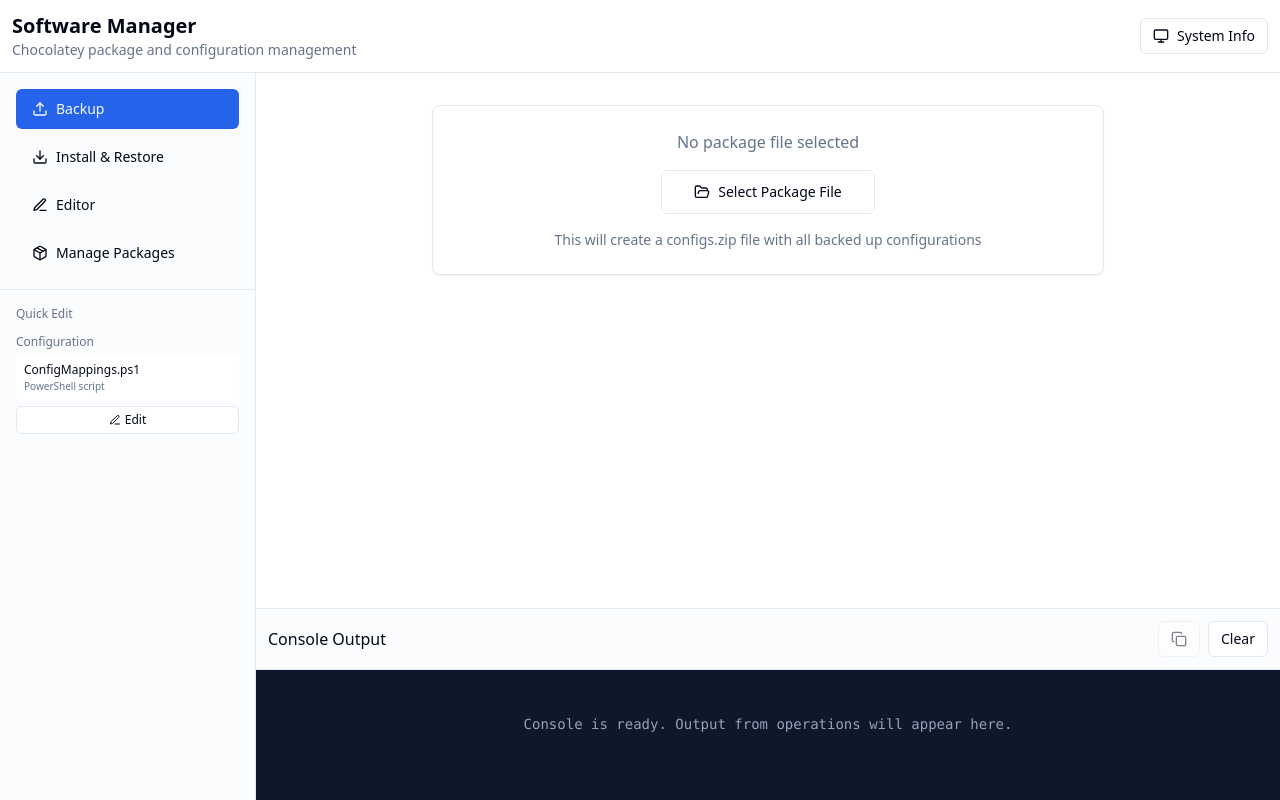
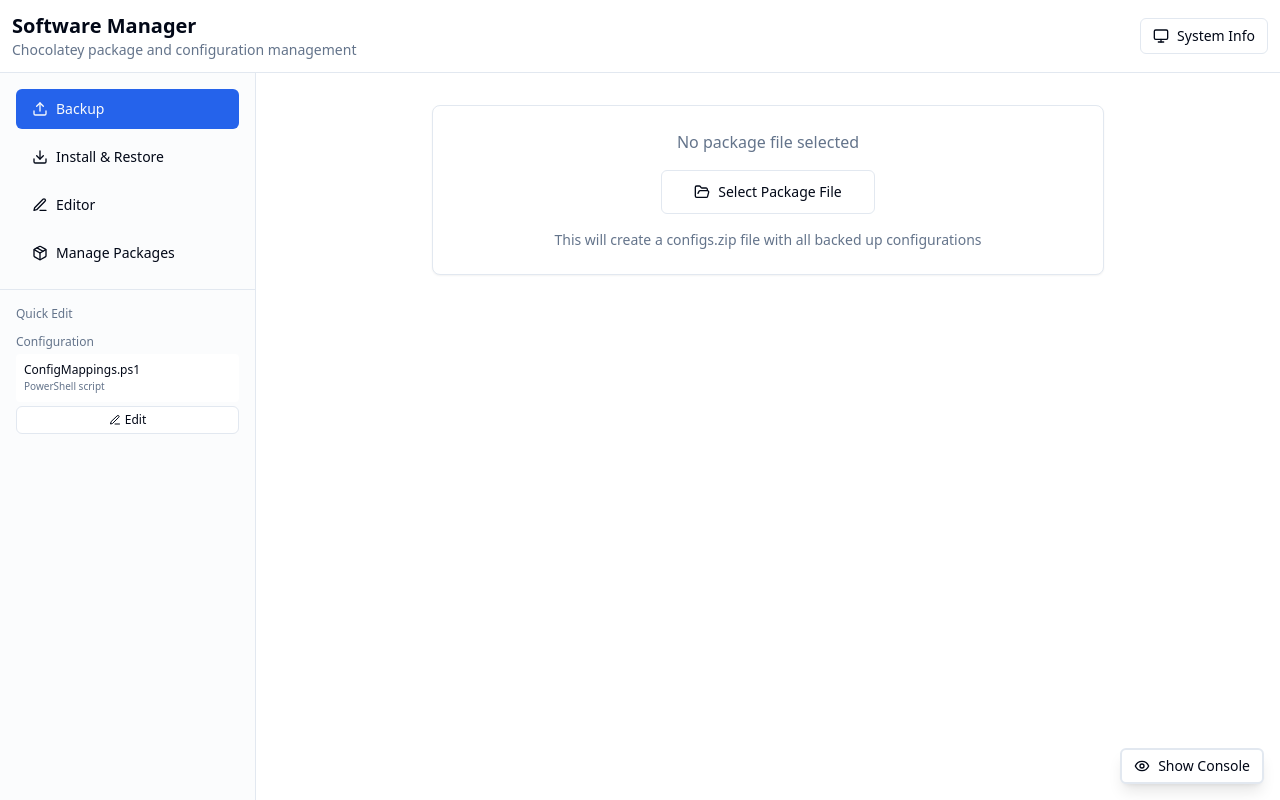
Before and after one commit to Nevaehni/SoftwareManager, a React (Vite) app: page / in a window 1280 px wide. Built offline with nearby package versions, Linux system fonts and the light colour scheme.

Commit message:
feat: Add console visibility toggle and enhance console output display

```diff
--- a/src/App.tsx
+++ b/src/App.tsx
@@ -2,7 +2,7 @@ import { useState, useEffect } from 'react'
 import { Card, CardContent, CardDescription, CardHeader, CardTitle } from '@/components/ui/card'
 import { Button } from '@/components/ui/button'
 import { Progress } from '@/components/ui/progress'
-import { Download, Upload, Package, FolderOpen, Copy, Edit3, FileText, Search, Plus, Monitor } from 'lucide-react'
+import { Download, Upload, Package, FolderOpen, Copy, Edit3, FileText, Search, Plus, Monitor, Eye, EyeOff } from 'lucide-react'
 import { FileEditor } from '@/components/FileEditor'
 import { ToastContainer, useToast } from '@/components/ui/toast-container'
 import { SystemInfoModal } from '@/components/SystemInfoModal'
@@ -66,10 +66,11 @@ function App() {
   const [packageStats, setPackageStats] = useState<PackageStats | null>(null)
   const [isLoadingStats, setIsLoadingStats] = useState(false)
   // Toast notifications
-  const { toasts, removeToast, showSuccess, showError, showInfo } = useToast()
-  // System Info Modal state
+  const { toasts, removeToast, showSuccess, showError, showInfo } = useToast()  // System Info Modal state
   const [isSystemInfoModalOpen, setIsSystemInfoModalOpen] = useState(false)
   const [includeConfig, setIncludeConfig] = useState(false)
+  // Console visibility state
+  const [isConsoleVisible, setIsConsoleVisible] = useState(false)
 
   // Helper function to display file names nicely
   const getDisplayFileName = (filePath: string | null) => {
@@ -860,12 +861,6 @@ function App() {
                     </Button>
 
                     <div className="max-h-96 overflow-y-auto space-y-2">
-                      {installedPrograms.length === 0 && !isLoadingPrograms && (
-                        <div className="text-center py-8 text-muted-foreground">
-                          Click "Load Installed Programs" to view software installed on this PC.
-                        </div>
-                      )}
-
                       {installedPrograms.map((program, index) => (
                         <div key={index} className="p-3 border rounded-lg">
                           <div className="flex items-start justify-between">
@@ -1024,8 +1019,8 @@ function App() {
                 </Card>
               )}
             </div>
-          </div>
-        )}{/* Console Panel - always visible */}
+          </div>)}{/* Console Panel - conditionally visible */}
+          {isConsoleVisible ? (
             <div className="h-48 border-t">
               <div className="h-full flex flex-col">
                 <div className="p-3 border-b bg-muted/30">
@@ -1037,6 +1032,9 @@ function App() {
                       </Button>
                       <Button onClick={clearLogs} size="sm" variant="outline">
                         Clear
+                      </Button>
+                      <Button onClick={() => setIsConsoleVisible(false)} size="sm" variant="outline">
+                        <EyeOff className="h-4 w-4" />
                       </Button>
                     </div>
                   </div>
@@ -1063,6 +1061,20 @@ function App() {
                   )}              </div>
               </div>
             </div>
+          ) : (
+            /* Show Console Button - Fixed position in bottom right */
+            <div className="fixed bottom-4 right-4 z-50">
+              <Button
+                onClick={() => setIsConsoleVisible(true)}
+                size="sm"
+                variant="outline"
+                className="bg-background shadow-lg border-2"
+              >
+                <Eye className="h-4 w-4 mr-2" />
+                Show Console
+              </Button>
+            </div>
+          )}
         </div>
       </div>
       {/* Toast Notifications */}
```
Lines whose indentation alone changed are shown as unchanged.
